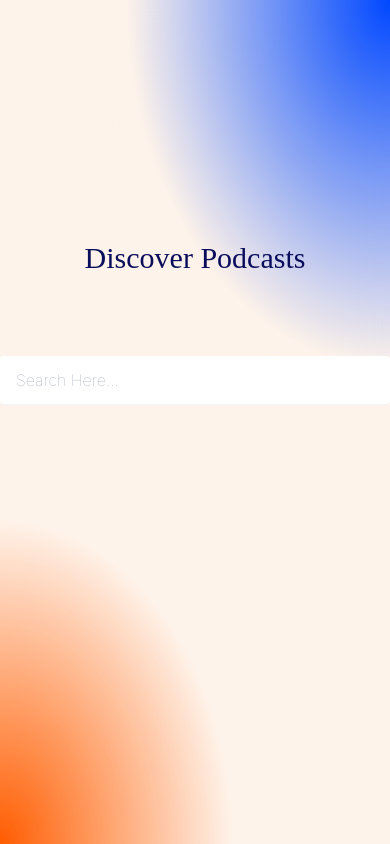
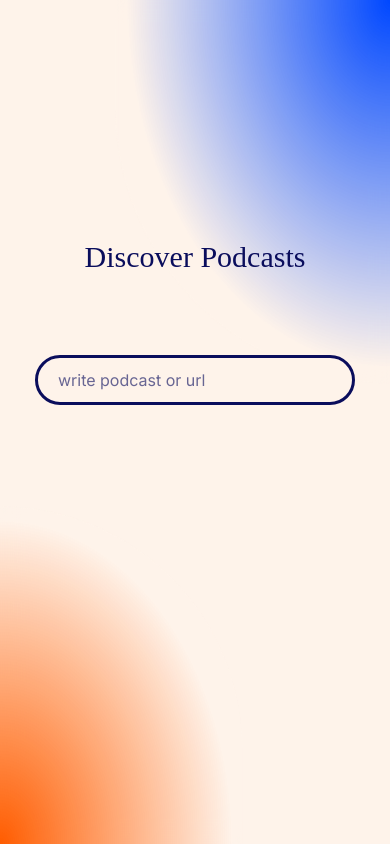
Before and after one commit to ChunkLab/CommentYourPodcast, a Next.js app: page / in a window 390 px wide. Built offline with nearby package versions, Linux system fonts and the light colour scheme; a web font is replaced by a local one.

Commit message:
style : search bar style + responsive

```diff
--- a/src/app/globals.css
+++ b/src/app/globals.css
@@ -87,3 +87,18 @@ h1{
     scale:1.3 ;
   }
 }
+
+
+.search-bar {
+  border: solid #0A0D5C;
+  background: #FEF3EA;
+  @apply px-5;
+}
+
+.search-bar::placeholder{
+  color: #0a0d5c9d;
+}
+
+.search-bar:focus{
+  outline: none;
+}
--- a/src/app/searchBar.js
+++ b/src/app/searchBar.js
@@ -36,8 +36,8 @@ const SearchBar = () => {
   return (
     <>
       <input
-        placeholder="Search Here..."
-        className="py-3 px-4 w-full rounded shadow font-thin focus:outline-none focus:shadow-lg focus:shadow-slate-200 duration-100 shadow-gray-100"
+        placeholder="write podcast or url"
+        className="search-bar md:w-[60%] md:h-[50px] w-[320px] h-[50px] rounded-[35px] md:border-[5px] border-[3px]"
         type="search"
         onInput={debounce((e) => search(e.target.value), 1000)}
       />
```
